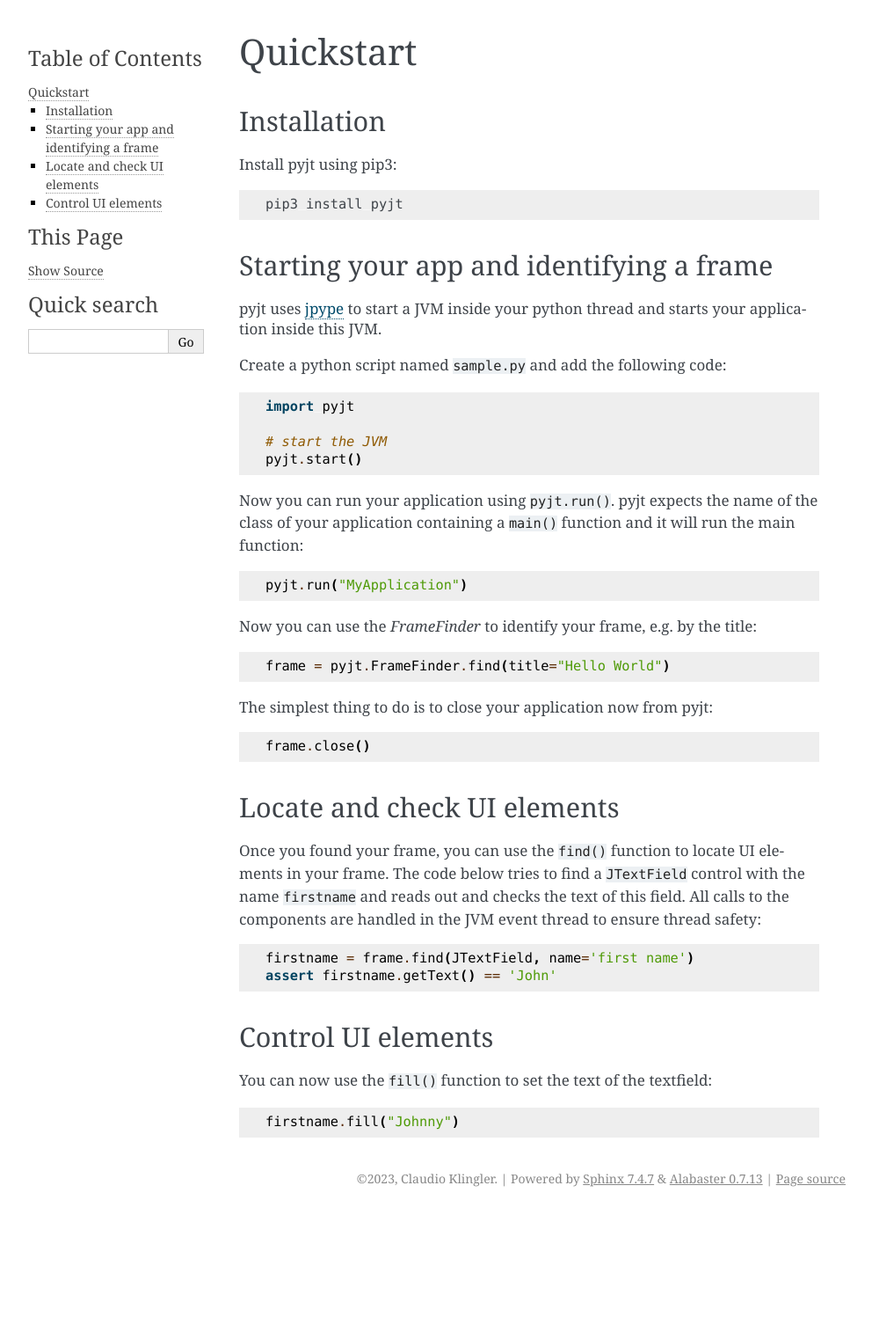
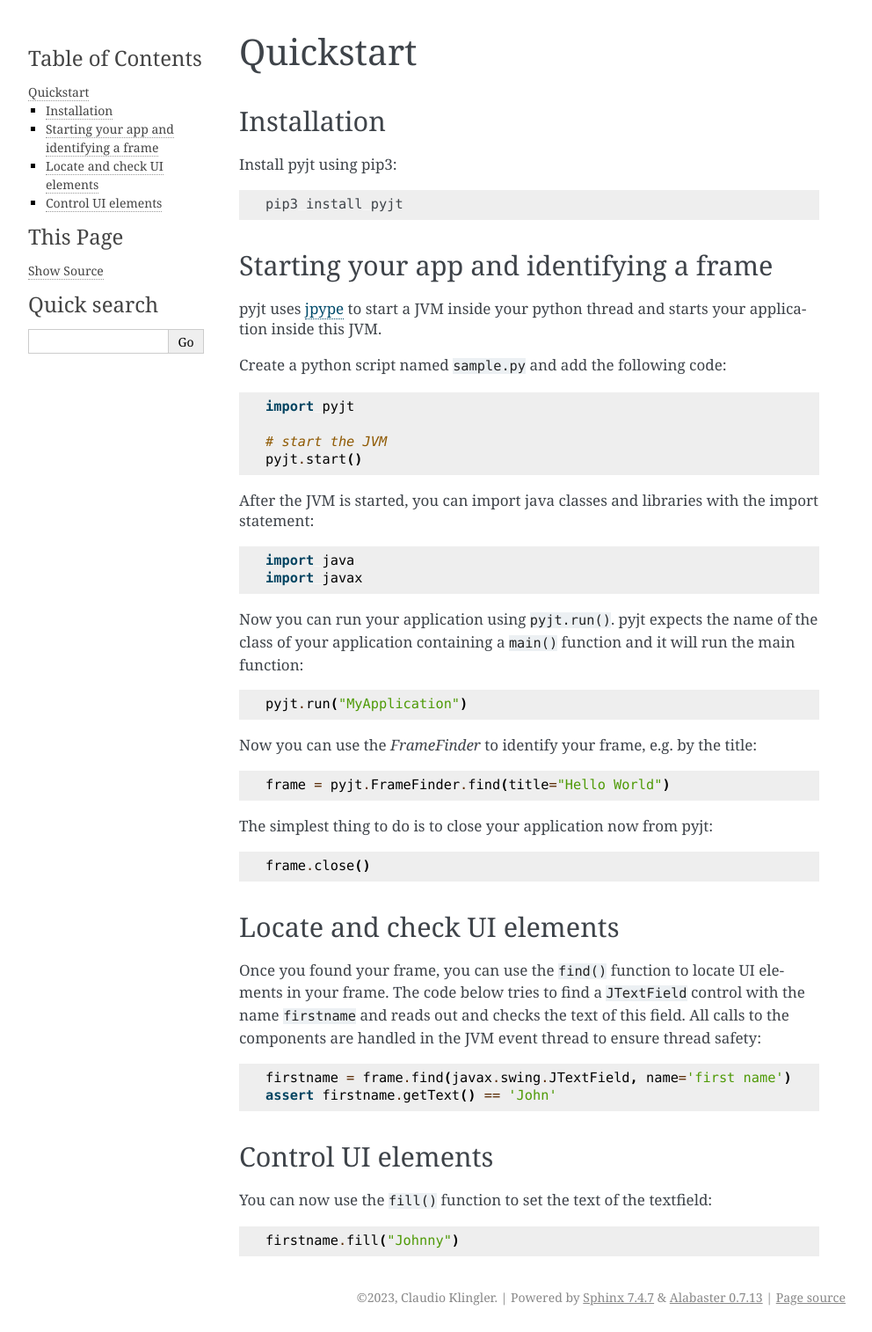
Before and after one commit to realtimeprojects/pyjt, a Sphinx documentation site: the page built from docs/quickstart.rst, in a window 1280 px wide. Shown: the whole page at 88% size, without its empty margins (148-1140 px from the left). Built offline with Sphinx 7.4.7, drawn with Linux system fonts in a browser that asks for light colours; before the commit the page ends 1379 px from its top, so only the background shows below that.

Commit message:
Improve documentation.

```diff
--- a/docs/quickstart.rst
+++ b/docs/quickstart.rst
@@ -24,6 +24,14 @@ Create a python script named ``sample.py`` and add the following code:
 
     # start the JVM
     pyjt.start()
+
+After the JVM is started, you can import java classes and libraries
+with the import statement:
+
+.. code:: python
+
+   import java
+   import javax
 
 Now you can run your application using ``pyjt.run()``. pyjt
 expects the name of the class of your application containing
@@ -58,7 +66,7 @@ thread safety:
 
 .. code:: python
 
-   firstname = frame.find(JTextField, name='first name')
+   firstname = frame.find(javax.swing.JTextField, name='first name')
    assert firstname.getText() == 'John'
 
 Control UI elements
```
